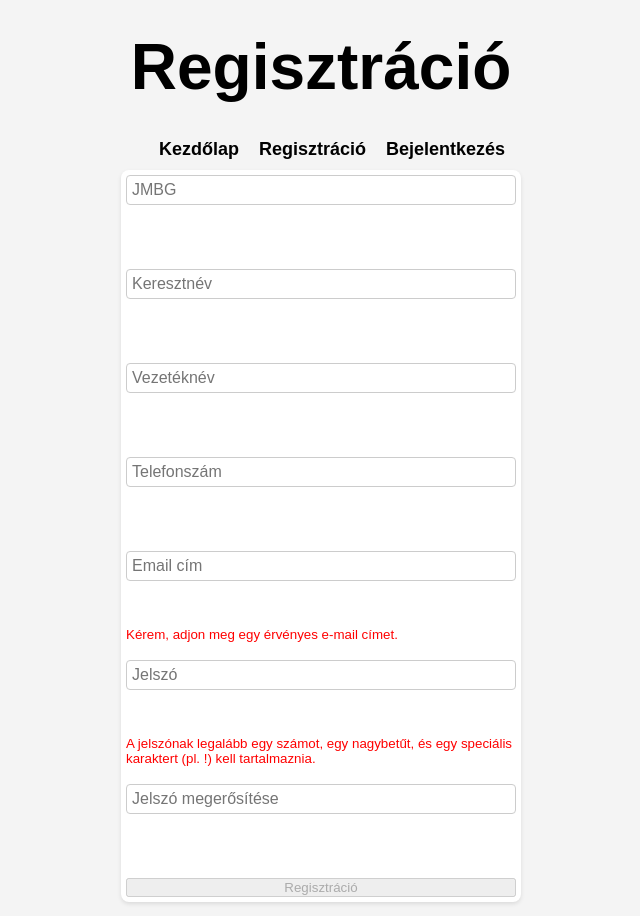
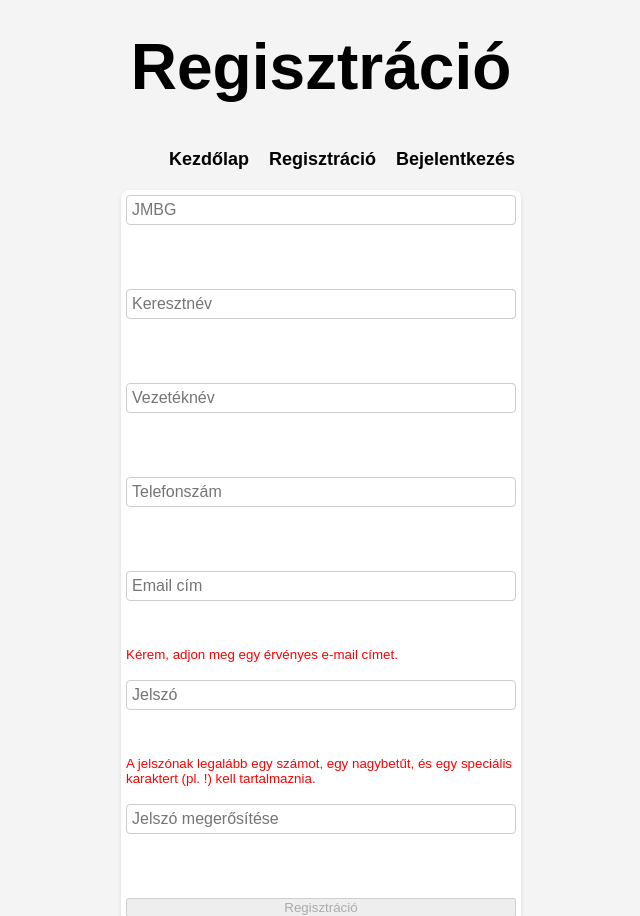
Before and after one commit to baleszpok11/Fogorvosi-rendelo-, a PHP site: page /register.php in a window 1280 px wide. Shown: the top 916 px of the page, without its empty margins (319-959 px from the left). Run offline with PHP 8.4, Linux system fonts and the light colour scheme.

Commit message:
Update style.css

```diff
--- a/style/style.css
+++ b/style/style.css
@@ -71,6 +71,12 @@
 a:hover {
     text-decoration: underline;
 }
+
+.navbar{
+    padding: 10px;
+    margin: 10px;
+}
+
 .navbar ul{
     display: flex;
     margin-left: 20px;
```
